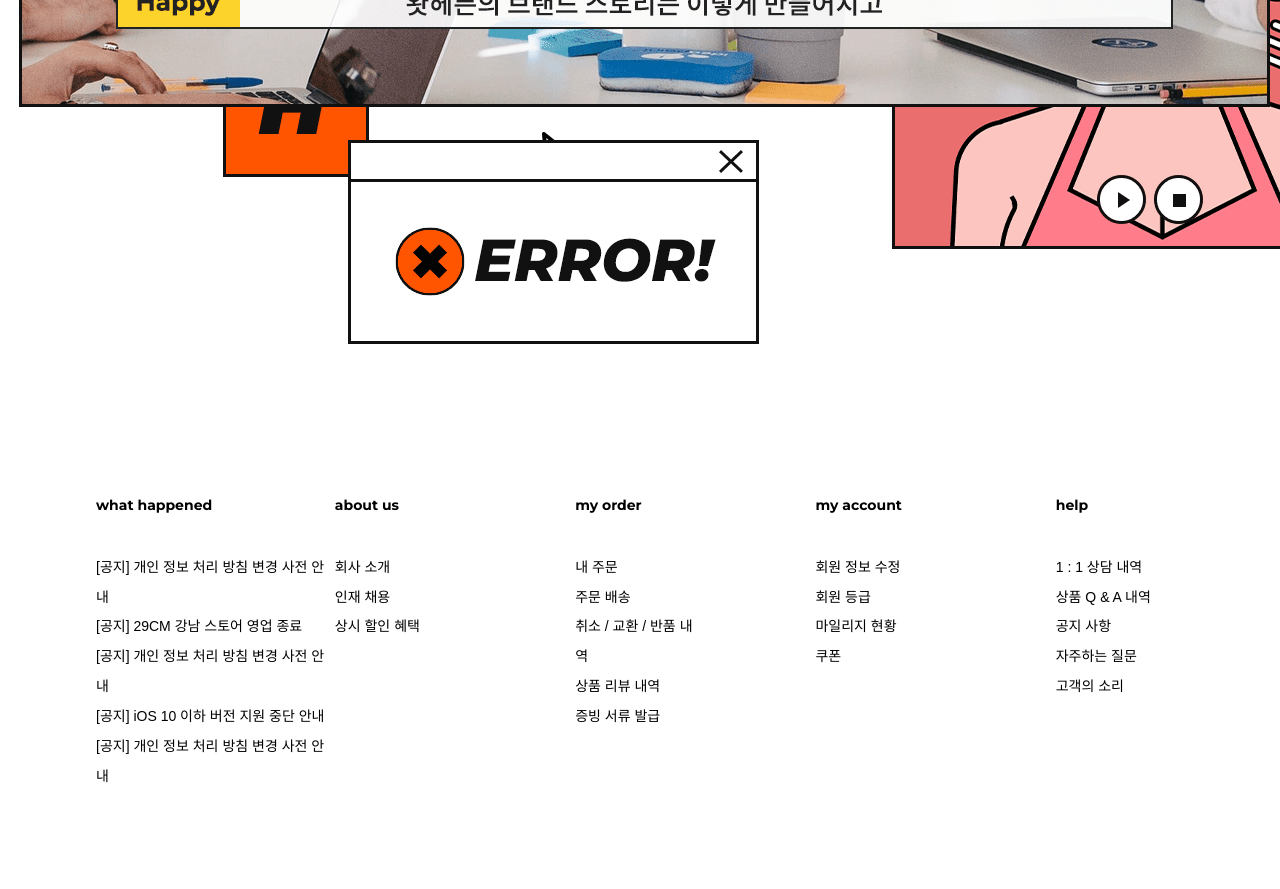
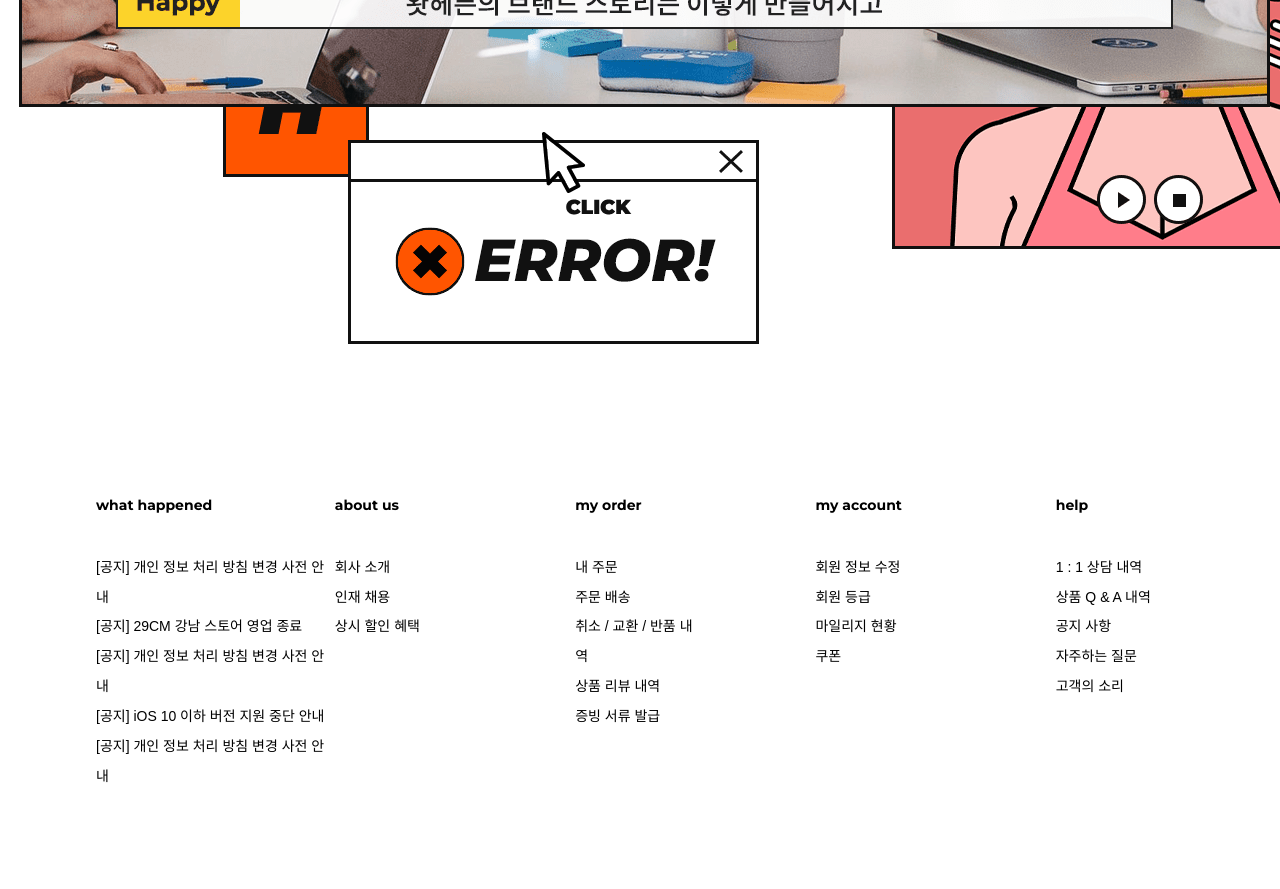
Before and after one commit to hohuy852/testvuejs, a Vue app: page / in a window 1280 px wide. Shown: the part 7960-8849 px from the top of the page. Built offline with nearby package versions, Linux system fonts and the light colour scheme.

Commit message:
8th commit

```diff
--- a/src/App.vue
+++ b/src/App.vue
@@ -1,5 +1,5 @@
 <template>
-  <div id="app" class="font-body overflow-x-hidden">
+  <div id="app" class="font-body overflow-x-hidden relative">
     <Header />
     <hero />
     <introduction />
@@ -8,25 +8,6 @@
     <happened-issue/>
     <what-happened/>
     <Footer />
-    <!-- <aside
-      class="
-        transform
-        top-0
-        left-0
-        w-64
-        bg-white
-        fixed
-        h-full
-        overflow-auto
-        ease-in-out
-        transition-all
-        duration-300
-        z-30
-      "
-      :class="isOpen ? 'translate-x-0' : '-translate-x-full'"
-    >
-      ...
-    </aside> -->
   </div>
 </template>
 
@@ -51,6 +32,7 @@ export default {
     Footer,
     HappenedIssue,
     WhatHappened,
+
   },
 
   watch: {
--- a/src/components/WhatHappened.vue
+++ b/src/components/WhatHappened.vue
@@ -28,10 +28,10 @@ every team makes a lot of videos Can be trimmed. Take the first
        <div class="absolute hidden md:block -left-80 top-314">
           <img src="@/assets/whpn/video-object-04.png" alt="">
       </div>
-        <div class="absolute  top-16 xl:opacity-100 xl:top-270 opacity-30 right-11 xl:right-223 z-20">
+        <div class="absolute  top-28 md:opacity-100 xl:top-270 opacity-40 right-10 xl:right-223 z-20">
           <img src="@/assets/whpn/video-object-06.png" alt="">
       </div>
-        <div class="absolute  top-3 xl:opacity-100 xl:top-168 opacity-30 right-0 xl:right-150  z-10">
+        <div class="absolute  top-10 md:opacity-100 xl:top-168 opacity-40 -right-12 xl:right-150  z-10">
           <img src="@/assets/whpn/video-object-07.png" alt="">
       </div>
        <div class="absolute hidden md:block -right-52 bottom-242  z-20">
@@ -43,10 +43,10 @@ every team makes a lot of videos Can be trimmed. Take the first
       <div class="ml-2 pb-96 relative z-50">
           <img src="@/assets/whpn/video.png" class="block mx-auto z-50" alt="">
       </div>
-       <div class="absolute  bottom-147 left-348  z-30">
+       <div class="absolute  -left-24 bottom-36 md:bottom-147 md:left-348  z-30">
           <img src="@/assets/whpn/video-object-01.png" alt="">
       </div>
-       <div class="absolute  bottom-276 right-648  z-20">
+       <div class="absolute  right-0 bottom-24 md:bottom-276 md:right-648  z-40">
           <img src="@/assets/whpn/video-object-02.png" alt="">
       </div>
        <div class="absolute bottom-314 left-223  z-20">
```
